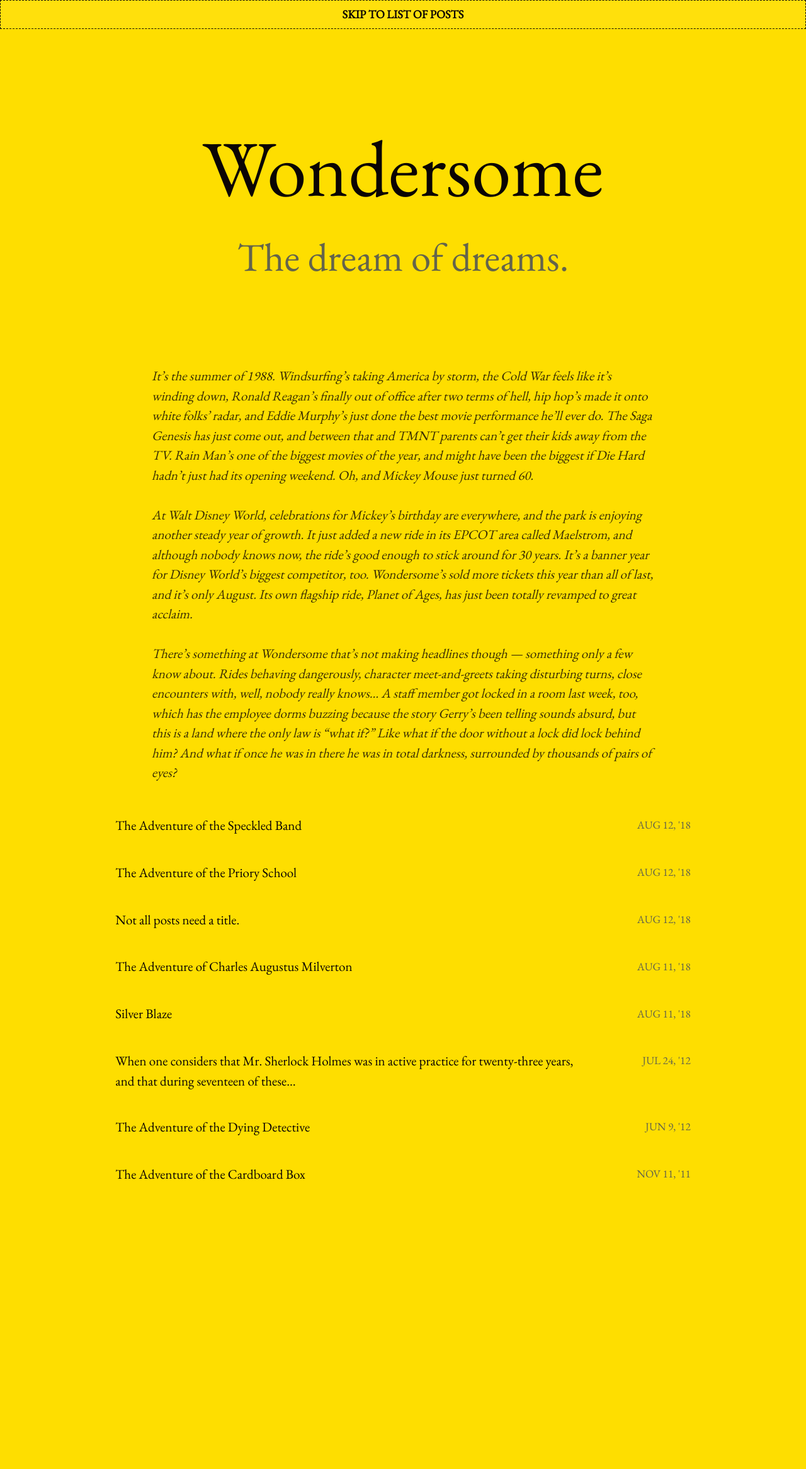
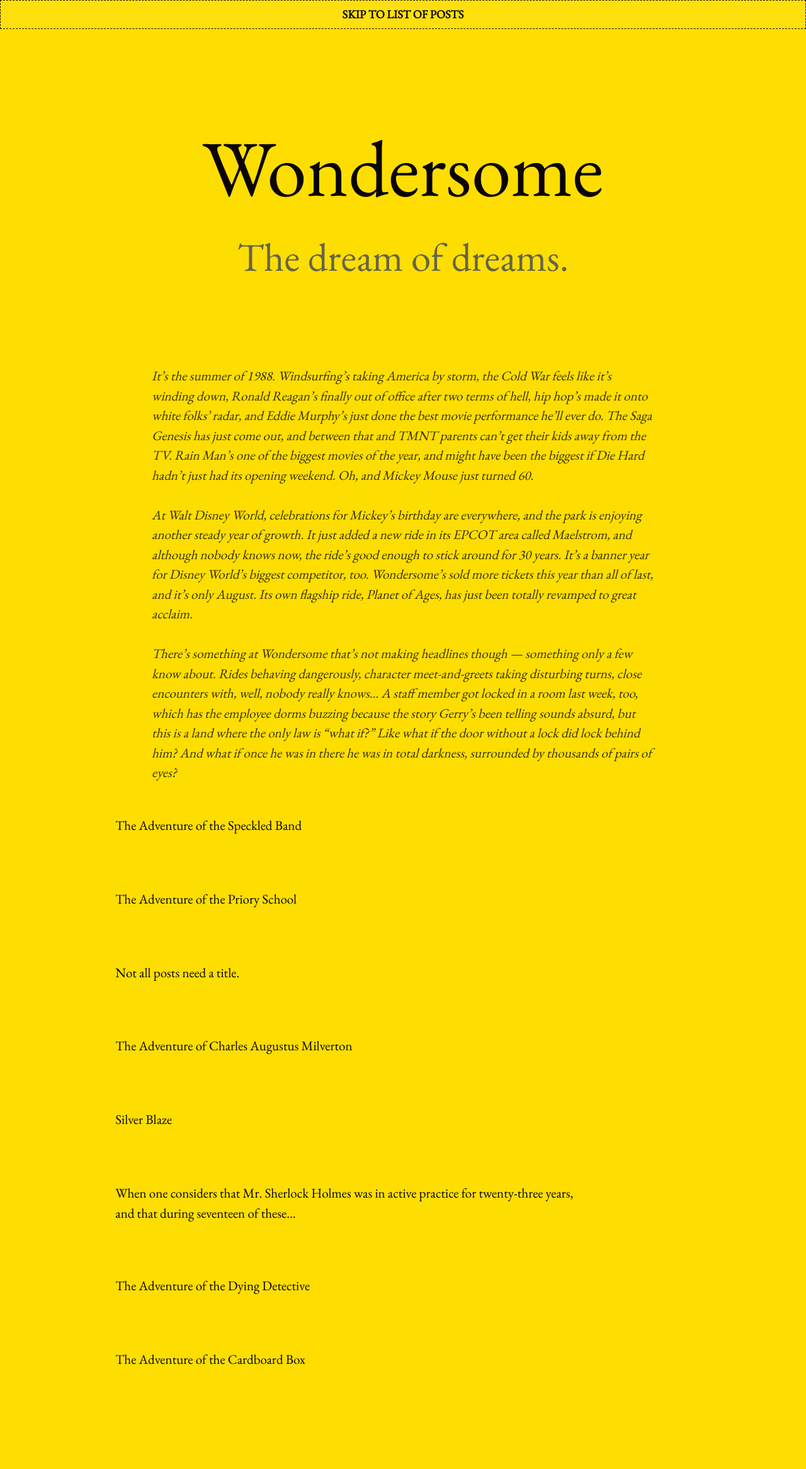
Before and after one commit to agowland/wondersome, a Jekyll site: the page built from index.html, in a window 1280 px wide. Shown: the whole page at 63% size. Built offline with Jekyll 4.4.1, drawn with Linux system fonts in a browser that asks for light colours; the list of posts is cut into pages by our own code; before the commit the page ends 1997 px from its top, so only the background shows below that.

Commit message:
changed post-list margin-bottom from 1em to 3em

```diff
--- a/_sass/_base.scss
+++ b/_sass/_base.scss
@@ -125,7 +125,7 @@ figcaption {
 }
 
 .post-date {
-  color: $muted-text-color;
+  color: $brand-color;
   display: block;
   font-size: .825em;
   white-space: nowrap;
--- a/_sass/_post-list.scss
+++ b/_sass/_post-list.scss
@@ -10,7 +10,7 @@
 }
 
 .post-list li {
-  margin-bottom: 1em;
+  margin-bottom: 3em;
 }
 
 .post-link {
```
